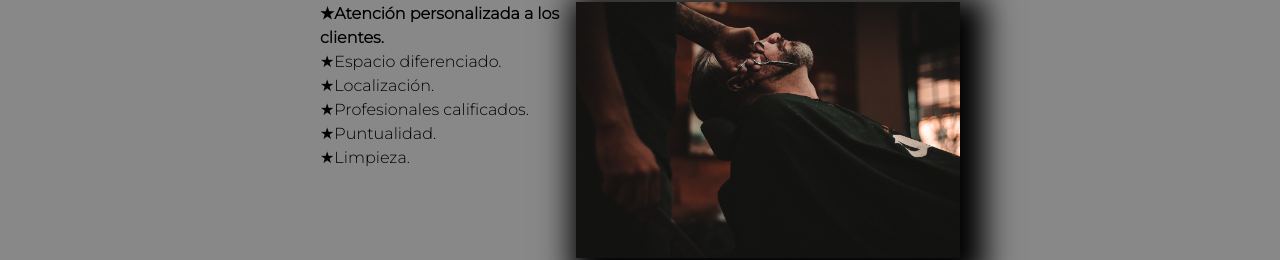
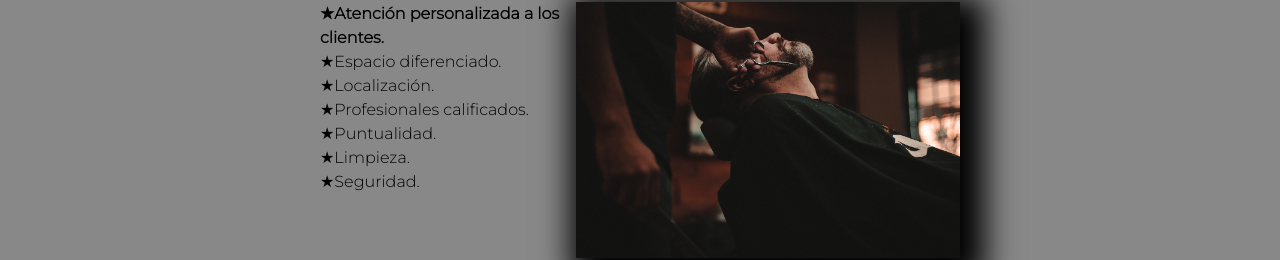
Before and after one commit to Javaled/Alura-Git, a plain HTML site: page index.html in a window 1280 px wide. Shown: the part 1733-1993 px from the top of the page. Drawn offline with Linux system fonts and the light colour scheme.

Commit message:
Cambiar Lista

```diff
--- a/index.html
+++ b/index.html
@@ -67,6 +67,8 @@
                         <li class="items">Profesionales calificados.</li>
                         <li class="items">Puntualidad.</li>
                         <li class="items">Limpieza.</li>
+                        <li class="items">Seguridad.</li>
+
                     </ul><img src="images/diferenciales.jpg" alt="" class="img-diferenciales">
                 </div>
 
```
